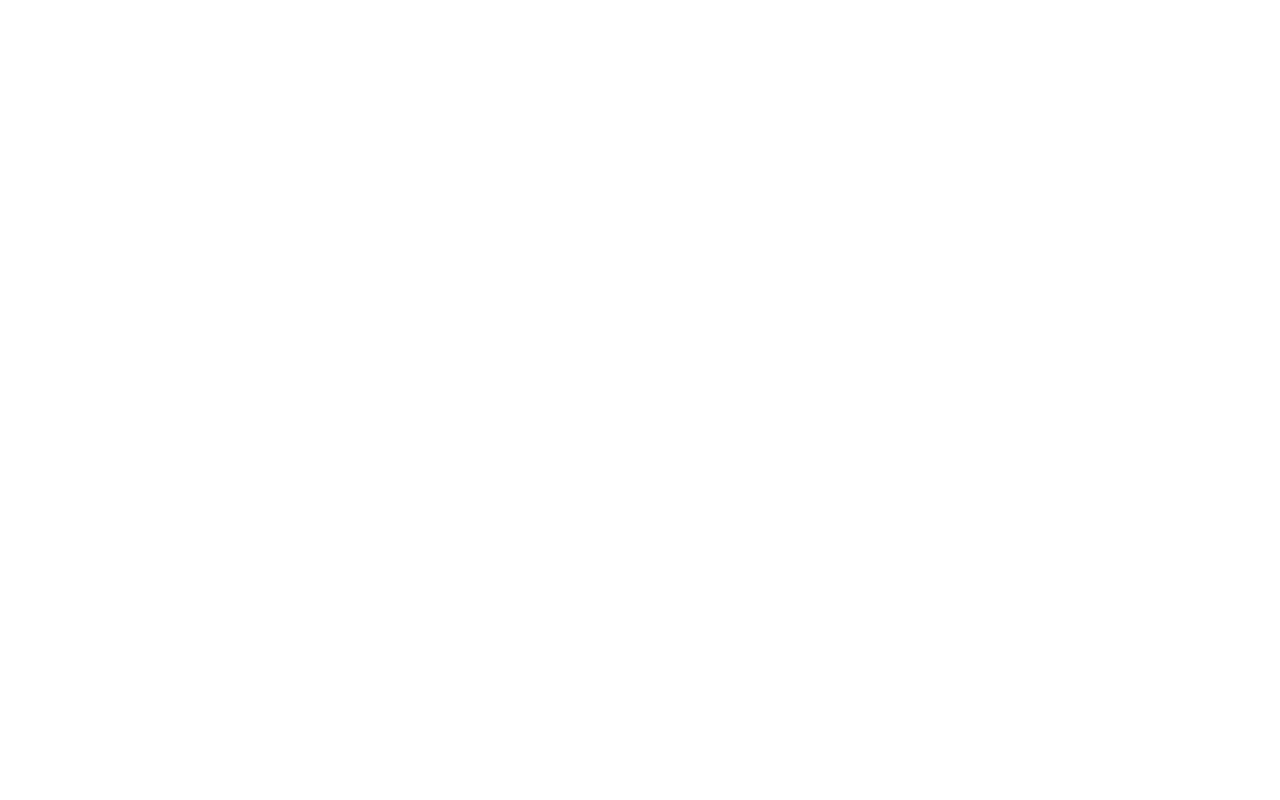
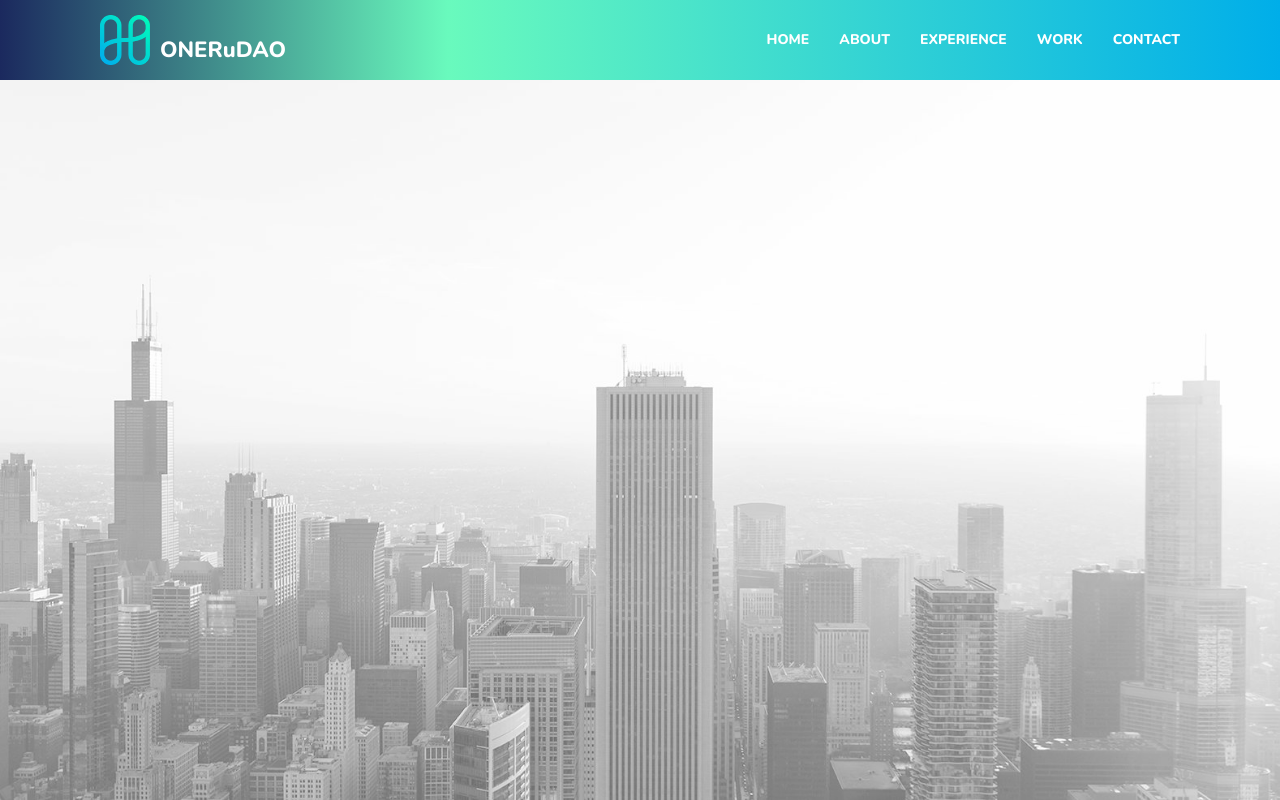
Before and after one commit to MatevosianArutiun/ONERuDAO, a website: page src/index.html in a window 1280 px wide. Drawn offline with nearby package versions, Linux system fonts and the light colour scheme; files that its build step writes are made by us from their sources; files whose address does not match are found by name.

Commit message:
add header

```diff
--- /dev/null
+++ b/src/css/components/_header.scss
@@ -0,0 +1,7 @@
+.header {
+  height: 90vh;
+  background-image: url(../images/header_fon_1.png);
+  background-repeat: no-repeat;
+  background-size: cover;
+  background-position: 100% 100%;
+}
--- /dev/null
+++ b/src/css/components/_navigation.scss
@@ -0,0 +1,16 @@
+.navigation {
+    z-index: 2;
+    height: 10vh;
+    // background-color: rgba(166, 172, 181, 0.7);
+    background-image: linear-gradient(90deg, rgba(27,41,94,1) 0%, rgba(105,250,189,1) 35%, rgba(0,174,233,1) 100%);
+    position: fixed;
+    top: 0;
+    bottom: 0;
+    left: 0;
+    right: 0;
+    &__container {
+        height: 100%;
+        @include flex(space-between, center, row);
+    }
+
+}
--- /dev/null
+++ b/src/css/components/common/_logo.scss
@@ -0,0 +1,13 @@
+.logo {
+    cursor: pointer;
+    @include flex(center, flex-end, row);
+    &__image {
+        width: 50px;
+        height: 50px;
+        margin-right: 10px;
+    }
+    &__title {
+        font-family: $main-font;
+        @include text($H400, 700, $white);
+    }
+}
--- /dev/null
+++ b/src/css/components/common/_menu.scss
@@ -0,0 +1,25 @@
+.menu {
+    &__list {
+        @include flex(space-between, center, row);
+    }
+    &__item:not(:last-child) {
+        margin-right: 30px;
+      }
+      &__link {
+          font-family: $main-font;
+          text-transform: uppercase;
+          @include text($H50, 700, $white);
+      }
+      &__link::after {
+        display: block;
+        content: "";
+        height: 2px;
+        width: 0%;
+        background-color: $mint-green;
+        transition: width 0.2s ease-in-out;
+      }
+      &__link:hover:before,
+      &__link:hover::after {
+        width: 100%;
+      }
+}
--- a/src/css/core/_common.scss
+++ b/src/css/core/_common.scss
@@ -3,6 +3,9 @@
     padding: 0;
     box-sizing: border-box;
     // scroll-behavior: smooth;
+  }
+  body {
+    padding-top: 10vh;
   }
   a {
     text-decoration: none;
@@ -19,13 +22,13 @@
     display: none;
   }
   .container {
-    max-width: 1200px;
+    // max-width: 1200px;
     margin: 0 auto;
     padding-left: 20px;
     padding-right: 20px;
     @media screen and (min-width: $screen-desktop) {
-      padding-left: 20px;
-      padding-right: 50px;
+      padding-left: 100px;
+      padding-right: 100px;
     }
   }
   .container--content {
--- a/src/css/core/_vars.scss
+++ b/src/css/core/_vars.scss
@@ -1,19 +1,14 @@
 // Colors
 $white: #ffffff;
-$black: #161616;
-$line: #BABDC4;
-$line-progress: #F5F5F5;
-$title-color: #515769;
-$menu-text-color: #A6A7AA;
-$text-color: #A6A7AA;
-$turquoise: #17BED2;
-$background-color: #FAFAFA;
-$background-wrapper: #333;
-
-
+$black: hsl(0, 0%, 9%);
+$electric-blue: #00AEE9;
+$mint-green: #69FABD;
+$midnight-blue: #1B295E;
+$cool-gray:#758796;
 
 // Fonts
-$main-font: "Hind", sans-serif;
+$main-font: 'Nunito', sans-serif;
+$text-font: 'Fira Sans', sans-serif;
 
 
 @function calcRem($size) {
--- a/src/css/style.scss
+++ b/src/css/style.scss
@@ -1,4 +1,4 @@
-@import url('https://fonts.googleapis.com/css2?family=Hind:wght@400;700&display=swap');
+@import url('https://fonts.googleapis.com/css2?family=Fira+Sans:ital,wght@0,400;0,700;1,400&family=Nunito:ital,wght@0,400;0,600;0,800;1,400;1,700&display=swap');
 
 
 // // Core
@@ -8,7 +8,10 @@
 @import "./core/common";
 
 // // Common components
-
+@import "./components/common/menu";
+@import "./components/common/logo";
 
 
 // // Components
+@import "./components/navigation";
+@import "./components/header";
--- /dev/null
+++ b/src/templates/header.html
@@ -0,0 +1,5 @@
+<header class="header" id="header">
+    <div class="header__container container">
+
+    </div>
+</header>
--- /dev/null
+++ b/src/templates/navigation.html
@@ -0,0 +1,32 @@
+<nav class="navigation">
+    <div class="navigation__container container">
+
+
+        <div class="navigation__logo logo">
+            <img class="logo__image" src="images/logo.png" alt="logo">
+            <h2 class="logo__title">ONERuDAO</h2>
+        </div>
+
+
+        <div class="navigation__menu menu">
+            <ul class="menu__list">
+                <li class="menu__item">
+                    <a href="#header" class="menu__link">Home</a>
+                </li>
+                <li class="menu__item">
+                    <a href="#intro" class="menu__link">About</a>
+                </li>
+                <li class="menu__item">
+                    <a href="#experience" class="menu__link">Experience</a>
+                </li>
+                <li class="menu__item">
+                    <a href="#works" class="menu__link">Work</a>
+                </li>
+                <li class="menu__item">
+                    <a href="#contacts" class="menu__link">Contact</a>
+                </li>
+            </ul>
+        </div>
+
+    </div>
+</nav>
```
Also changed, not shown: src/index.html (+2 -1 lines), src/images/header_fon_1.png (added), src/images/logo.png (added), 1 other file.
